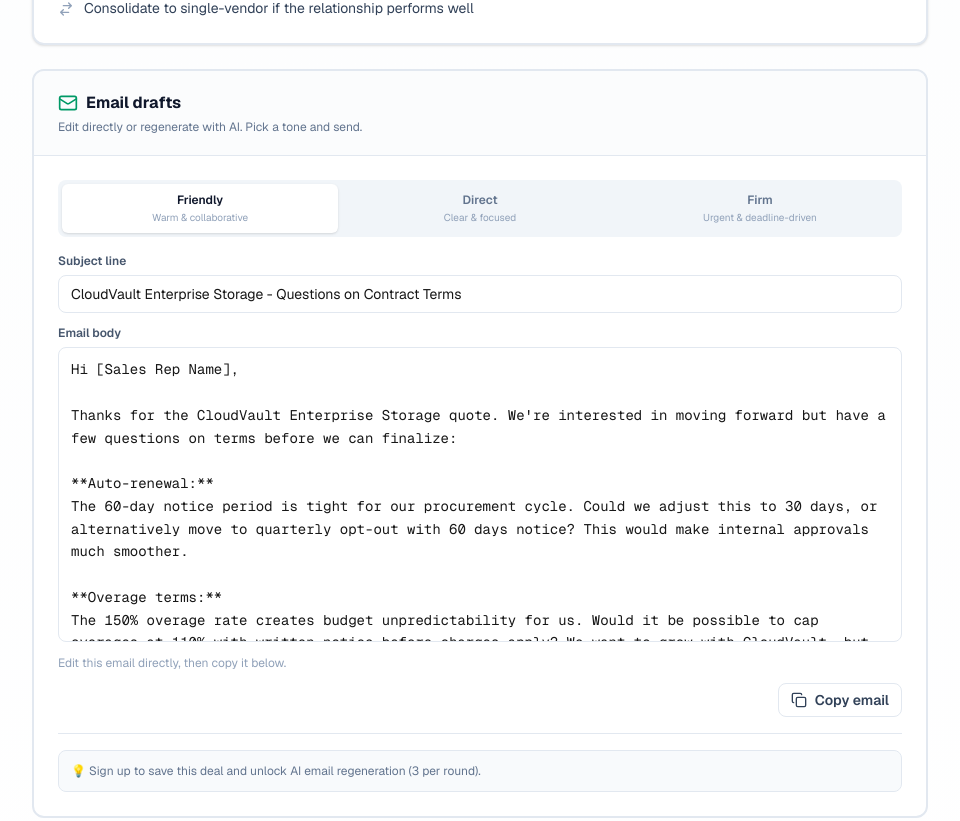
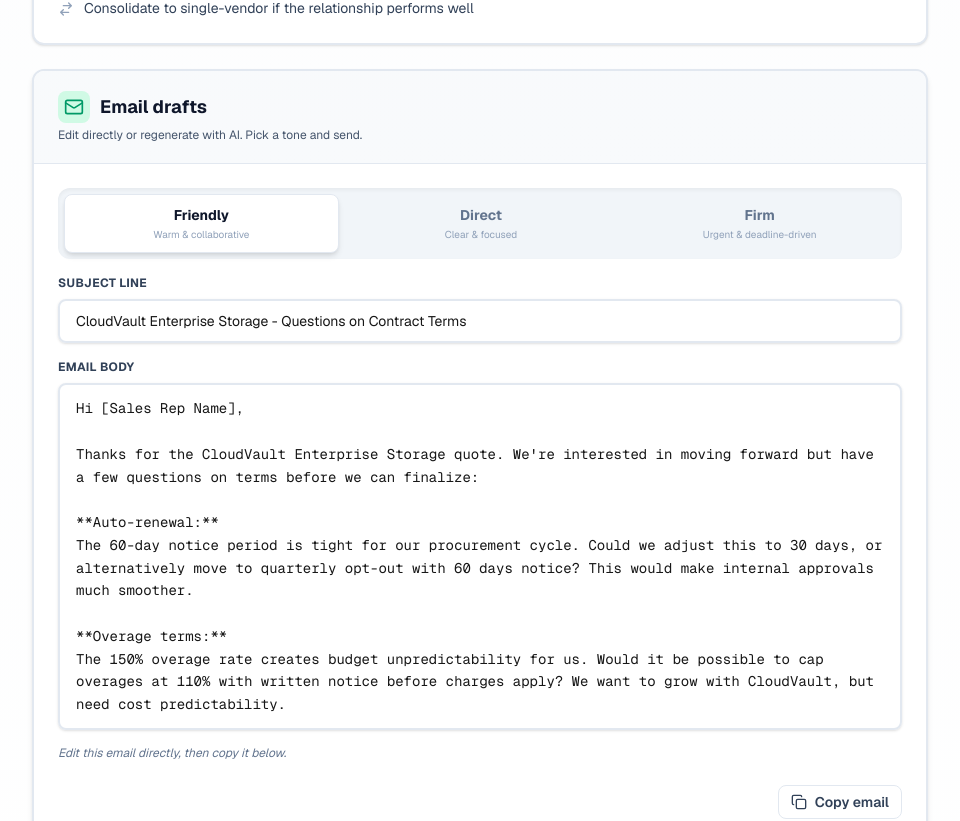
Before and after one commit to Boomchakalala/Dealcheck, a Next.js app: page /example in a window 1280 px wide. Shown: the part 3073-3894 px from the top of the page, without its empty margins (160-1120 px from the left). Built offline with nearby package versions, Linux system fonts and the light colour scheme.

Commit message:
Sandbox autosave

```diff
--- a/src/components/OutputDisplay.tsx
+++ b/src/components/OutputDisplay.tsx
@@ -422,19 +422,21 @@ export function OutputDisplay({ output, roundId }: OutputDisplayProps) {
         )
       })()}
 
-      {/* ── Section 7: Email Builder (Simplified) ── */}
-      <div className="bg-white rounded-xl border-2 border-slate-200 overflow-hidden" id="email-builder">
-        <div className="px-4 sm:px-6 py-5 border-b border-slate-200 bg-slate-50/50">
+      {/* ── Section 7: Email Builder (Premium) ── */}
+      <div className="bg-white rounded-xl border-2 border-slate-200 overflow-hidden shadow-md" id="email-builder">
+        <div className="px-4 sm:px-6 py-5 border-b border-slate-200 bg-gradient-to-br from-slate-50 to-slate-100/50">
           <div className="flex items-center justify-between">
             <div>
-              <div className="flex items-center gap-2 mb-1">
-                <Mail className="w-5 h-5 text-emerald-600" />
-                <h2 className="text-base font-bold text-slate-900">Email drafts</h2>
+              <div className="flex items-center gap-2.5 mb-1">
+                <div className="p-1.5 bg-emerald-100 rounded-lg">
+                  <Mail className="w-5 h-5 text-emerald-600" />
+                </div>
+                <h2 className="text-lg font-bold text-slate-900">Email drafts</h2>
               </div>
-              <p className="text-xs text-slate-500">Edit directly or regenerate with AI. Pick a tone and send.</p>
+              <p className="text-xs text-slate-600">Edit directly or regenerate with AI. Pick a tone and send.</p>
             </div>
             {roundId && remainingRegens > 0 && (
-              <span className="text-xs font-medium text-slate-500 bg-slate-100 px-2.5 py-1 rounded-full">
+              <span className="text-xs font-semibold text-emerald-700 bg-emerald-100 px-3 py-1.5 rounded-full border border-emerald-200">
                 {remainingRegens} AI regen{remainingRegens !== 1 ? 's' : ''} left
               </span>
             )}
@@ -443,27 +445,27 @@ export function OutputDisplay({ output, roundId }: OutputDisplayProps) {
 
         <div className="p-4 sm:p-6 space-y-4">
           {/* Email tabs */}
-          <div className="flex gap-1 bg-slate-100 rounded-lg p-1">
+          <div className="flex gap-1.5 bg-slate-100 rounded-xl p-1.5 shadow-inner">
             {emailTabs.map((tab, idx) => (
               <button
                 key={idx}
                 onClick={() => setActiveEmailTab(idx)}
-                className={`flex-1 px-3 py-2 rounded-md transition-all ${
+                className={`flex-1 px-4 py-2.5 rounded-lg transition-all ${
                   activeEmailTab === idx
-                    ? 'bg-white text-slate-900 shadow-sm'
-                    : 'text-slate-500 hover:text-slate-700'
+                    ? 'bg-white text-slate-900 shadow-md border border-slate-200'
+                    : 'text-slate-500 hover:text-slate-700 hover:bg-slate-50'
                 }`}
               >
-                <div className="text-xs font-semibold">{tab.label}</div>
+                <div className="text-sm font-bold">{tab.label}</div>
                 <div className="text-[10px] text-slate-400 mt-0.5">{tab.desc}</div>
               </button>
             ))}
           </div>
 
           {/* Editable email */}
-          <div className="space-y-3">
+          <div className="space-y-4">
             <div>
-              <label className="text-xs font-semibold text-slate-600 mb-1.5 block">Subject line</label>
+              <label className="text-xs font-bold text-slate-700 mb-2 block uppercase tracking-wide">Subject line</label>
               <input
                 type="text"
                 value={emailSubjects[activeEmailTab]}
@@ -472,13 +474,13 @@ export function OutputDisplay({ output, roundId }: OutputDisplayProps) {
                   newSubjects[activeEmailTab] = e.target.value
                   setEmailSubjects(newSubjects)
                 }}
-                className="w-full px-3 py-2 text-sm border border-slate-200 rounded-lg focus:outline-none focus:ring-2 focus:ring-emerald-500 focus:border-transparent"
+                className="w-full px-4 py-2.5 text-sm border-2 border-slate-200 rounded-lg focus:outline-none focus:ring-2 focus:ring-emerald-500 focus:border-transparent shadow-sm"
                 placeholder="Email subject..."
               />
             </div>
 
             <div>
-              <label className="text-xs font-semibold text-slate-600 mb-1.5 block">Email body</label>
+              <label className="text-xs font-bold text-slate-700 mb-2 block uppercase tracking-wide">Email body</label>
               <textarea
                 value={emailBodies[activeEmailTab]}
                 onChange={(e) => {
@@ -486,15 +488,15 @@ export function OutputDisplay({ output, roundId }: OutputDisplayProps) {
                   newBodies[activeEmailTab] = e.target.value
                   setEmailBodies(newBodies)
                 }}
-                rows={12}
-                className="w-full px-3 py-2.5 text-sm border border-slate-200 rounded-lg focus:outline-none focus:ring-2 focus:ring-emerald-500 focus:border-transparent resize-none font-mono leading-relaxed"
+                rows={14}
+                className="w-full px-4 py-3 text-sm border-2 border-slate-200 rounded-lg focus:outline-none focus:ring-2 focus:ring-emerald-500 focus:border-transparent resize-none font-mono leading-relaxed shadow-sm"
                 placeholder="Email body..."
               />
-              <p className="text-xs text-slate-400 mt-1.5">Edit this email directly, then copy it below.</p>
+              <p className="text-xs text-slate-500 mt-2 italic">Edit this email directly, then copy it below.</p>
             </div>
 
             {/* Copy button */}
-            <div className="flex justify-end">
+            <div className="flex justify-end pt-2">
               <CopyButton
                 text={`Subject: ${emailSubjects[activeEmailTab]}\n\n${emailBodies[activeEmailTab]}`}
                 label="Copy email"
@@ -504,25 +506,25 @@ export function OutputDisplay({ output, roundId }: OutputDisplayProps) {
 
           {/* Regenerate section */}
           {roundId && (
-            <div className="pt-4 border-t border-slate-200 space-y-3">
+            <div className="pt-4 border-t-2 border-slate-200 space-y-3">
               {showCustomPrompt && (
                 <div>
-                  <label className="text-xs font-semibold text-slate-600 mb-1.5 block">
+                  <label className="text-xs font-bold text-slate-700 mb-2 block uppercase tracking-wide">
                     Custom instructions (optional)
                   </label>
                   <textarea
                     value={customPrompt}
                     onChange={(e) => setCustomPrompt(e.target.value)}
                     rows={2}
-                    className="w-full px-3 py-2 text-sm border border-slate-200 rounded-lg focus:outline-none focus:ring-2 focus:ring-emerald-500 focus:border-transparent resize-none"
+                    className="w-full px-4 py-2.5 text-sm border-2 border-slate-200 rounded-lg focus:outline-none focus:ring-2 focus:ring-emerald-500 focus:border-transparent resize-none shadow-sm"
                     placeholder='e.g., "Make it more assertive" or "Add a 10% discount request"'
                   />
-                  <p className="text-xs text-slate-400 mt-1">Tell AI how to adjust the emails.</p>
+                  <p className="text-xs text-slate-500 mt-1.5">Tell AI how to adjust the emails.</p>
                 </div>
               )}
 
               {regenError && (
-                <div className="p-3 bg-red-50 border border-red-200 rounded-lg text-sm text-red-800">
+                <div className="p-3 bg-red-50 border-2 border-red-200 rounded-lg text-sm text-red-800">
                   {regenError}
                 </div>
               )}
@@ -531,7 +533,7 @@ export function OutputDisplay({ output, roundId }: OutputDisplayProps) {
                 {!showCustomPrompt && (
                   <button
                     onClick={() => setShowCustomPrompt(true)}
-                    className="flex-1 px-4 py-2.5 text-sm font-medium text-slate-600 hover:text-slate-900 border border-slate-200 rounded-lg hover:bg-slate-50 transition-colors"
+                    className="flex-1 px-4 py-3 text-sm font-semibold text-slate-600 hover:text-slate-900 border-2 border-slate-200 rounded-lg hover:bg-slate-50 transition-all shadow-sm"
                   >
                     Add custom instructions
                   </button>
@@ -539,10 +541,10 @@ export function OutputDisplay({ output, roundId }: OutputDisplayProps) {
                 <button
                   onClick={handleRegenerateEmails}
                   disabled={regenerating || remainingRegens <= 0}
-                  className={`${showCustomPrompt ? 'flex-1' : 'flex-1'} px-4 py-2.5 rounded-lg flex items-center justify-center gap-2 font-medium transition-all ${
+                  className={`${showCustomPrompt ? 'flex-1' : 'flex-1'} px-5 py-3 rounded-lg flex items-center justify-center gap-2 font-bold transition-all ${
                     regenerating || remainingRegens <= 0
                       ? 'bg-slate-100 text-slate-400 cursor-not-allowed'
-                      : 'bg-emerald-600 text-white hover:bg-emerald-700 shadow-sm'
+                      : 'bg-gradient-to-br from-emerald-600 to-green-600 text-white hover:from-emerald-700 hover:to-green-700 shadow-md hover:shadow-lg'
                   }`}
                 >
                   {regenerating ? (
@@ -562,7 +564,7 @@ export function OutputDisplay({ output, roundId }: OutputDisplayProps) {
               </div>
 
               {remainingRegens <= 0 && (
-                <p className="text-xs text-amber-600 bg-amber-50 border border-amber-200 rounded-lg p-2.5">
+                <p className="text-xs text-amber-700 bg-amber-50 border-2 border-amber-200 rounded-lg p-3">
                   You have used all 3 AI regenerations for this round. You can still edit the emails manually above.
                 </p>
               )}
@@ -570,8 +572,8 @@ export function OutputDisplay({ output, roundId }: OutputDisplayProps) {
           )}
 
           {!roundId && (
-            <div className="pt-4 border-t border-slate-200">
-              <p className="text-xs text-slate-500 bg-slate-50 border border-slate-200 rounded-lg p-3">
+            <div className="pt-4 border-t-2 border-slate-200">
+              <p className="text-xs text-slate-600 bg-slate-50 border-2 border-slate-200 rounded-lg p-3.5">
                 💡 Sign up to save this deal and unlock AI email regeneration (3 per round).
               </p>
             </div>
--- a/src/types/index.ts
+++ b/src/types/index.ts
@@ -116,7 +116,7 @@ export type Database = {
 
 // Deal output structure (V1)
 export type RedFlag = {
-  type: 'Commercial' | 'Legal' | 'Operational' | 'Security'
+  type: string
   issue: string
   why_it_matters: string
   what_to_ask_for: string
@@ -131,6 +131,8 @@ export type EmailDraft = {
 export type DealOutput = {
   title: string
   vendor: string
+  category?: string
+  description?: string
   verdict: string
   verdict_type: 'negotiate' | 'competitive' | 'overpay_risk'
   price_insight?: string
@@ -158,6 +160,10 @@ export type DealOutput = {
     must_have: string[]
     nice_to_have: string[]
   }
+  potential_savings?: Array<{
+    ask: string
+    annual_impact: string
+  }>
   email_drafts: {
     neutral: EmailDraft
     firm: EmailDraft
```
